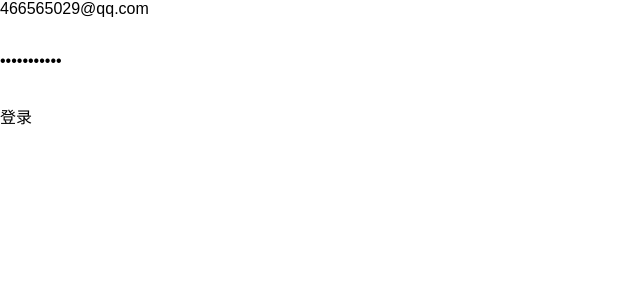
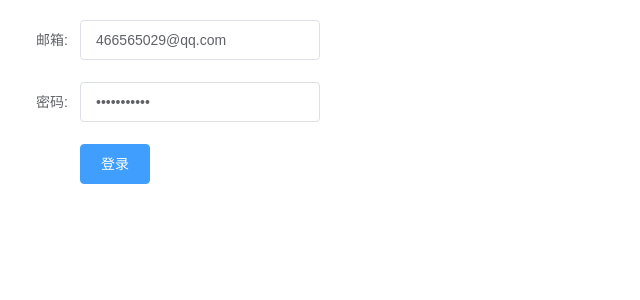
Before and after one commit to swxs/openapi_auth, a Vue app: page /#/ in a window 1280 px wide. Shown: the top 300 px of the page, without its empty margins (0-640 px from the left). Built offline with nearby package versions, Linux system fonts and the light colour scheme; the HTML template or start-up script is replaced by a standard one.

Commit message:
[swxs] feature: 基础功能

```diff
--- /dev/null
+++ b/src/api/auth.js
@@ -0,0 +1,22 @@
+import Vue from 'vue'
+
+const REGISTER_URL = 'api/authorize/user_auth/'
+const LOGIN_URL = 'api/authorize/token/auth/'
+const LOGOUT_URL = ''
+const REFRESH_TOKEN_URL = 'api/authorize/token/refresh/'
+
+export async function register(data) {
+  return Vue.axios.post(`${REGISTER_URL}`, data)
+}
+
+export async function login(data) {
+  return Vue.axios.post(`${LOGIN_URL}`, data)
+}
+
+export async function logout(data) {
+  return Vue.axios.post(`${LOGOUT_URL}`, data)
+}
+
+export async function refreshToken(data) {
+  return Vue.axios.post(`${REFRESH_TOKEN_URL}`, data)
+}
--- a/src/main.js
+++ b/src/main.js
@@ -1,8 +1,8 @@
 import Vue from 'vue'
+import './plugins/axios'
+import './plugins/element'
 import App from './App.vue'
 import router from './router'
-import './plugins/axios'
-import './plugins/element'
 
 Vue.config.productionTip = false
 
--- a/src/plugins/element.js
+++ b/src/plugins/element.js
@@ -1,4 +1,5 @@
 import Vue from 'vue'
 import ElementUI from 'element-ui'
+import 'element-ui/lib/theme-chalk/index.css'
 
 Vue.use(ElementUI)
--- a/src/views/index.vue
+++ b/src/views/index.vue
@@ -1,51 +1,56 @@
 <template>
-  <el-container class="container">
-    <div class="input-group">
-      <div class="org-code-input">
-        <input
+  <el-form
+    ref="form"
+    class="form"
+    :rules="rules"
+    :model="logins"
+    label-width="80px"
+  >
+    <el-form-item label="邮箱:">
+      <el-input
+        type="text"
         id="identifier"
-          v-model.trim="user_auth.identifier"
-          type="text"
         class="input-text"
-          placeholder="请输入手机号"
+        v-model.trim="logins.identifier"
+        placeholder="请输入邮箱"
         @blur="verify('identifier')"
         @focus="verify('identifier')"
-        />
-      </div>
-    </div>
-    <div ref="identifier" class="error-wrap">
-      <div class="error-text">请输入手机号</div>
-    </div>
-    <div class="input-group">
-      <div class="org-code-input">
-        <input
+      >
+      </el-input>
+      <span ref="identifier" class="error-wrap">
+        <span class="error-text">请输入邮箱!</span>
+      </span>
+    </el-form-item>
+
+    <el-form-item label="密码:">
+      <el-input
+        type="password"
         id="credential"
-          v-model.trim="user_auth.credential"
-          type="password"
         class="input-text"
+        v-model.trim="logins.credential"
         placeholder="请输入密码"
         @blur="verify('credential')"
         @focus="verify('credential')"
-        />
-      </div>
-    </div>
-    <div ref="credential" class="error-wrap">
-      <div class="error-text">请输入密码</div>
-    </div>
+      >
+      </el-input>
+      <span ref="credential" class="error-wrap">
+        <span class="error-text">请输入密码!</span>
+      </span>
+    </el-form-item>
+
+    <el-form-item>
       <el-button
-      push
+        label="登录"
+        type="primary"
+        class="btn"
         :loading="loadingState"
-      type="primary"
-      :disabled="
-        !user_auth.identifier || !user_auth.credential || loginDisabled
-      "
-      class="btn"
-      label="登录"
+        :disabled="!logins.identifier || !logins.credential || loginDisabled"
         @click="doLogin"
       >
         登录
       </el-button>
-  </el-container>
+    </el-form-item>
+  </el-form>
 </template>
 
 <script>
@@ -57,6 +62,7 @@ import {
   setRefreshToken,
   removeToken,
   removeRefreshToken,
+  base2obj,
 } from '../utils/auth'
 
 export default {
@@ -64,28 +70,39 @@ export default {
   data() {
     return {
       loadingState: false,
-      user_auth: {
+      logins: {
         ttype: 2,
         identifier: '466565029@qq.com',
         credential: 'qtreytqrwe1',
       },
+      rules: {
+        identifier: [
+          { required: true, message: '请输入邮箱!', trigger: 'blur' },
+        ],
+        credential: [
+          { required: true, message: '请输入密码!', trigger: 'blur' },
+        ],
+      },
       loginDisabled: false,
     }
+  },
+  mounted() {
+    // 在外部vue的window上添加postMessage的监听，并且绑定处理函数handleMessage
+    window.addEventListener('message', this.handleMessage)
   },
   computed: {},
   components: {},
   created() {},
-  async mounted() {},
   methods: {
     // 登录接口
     async doLogin() {
       this.verify('identifier')
       this.verify('credential')
-      if (!this.user_auth.identifier || !this.user_auth.credential) {
+      if (!this.logins.identifier || !this.logins.credential) {
         return false
       } else {
         this.loadingState = true // 设置请求加载状态
-        let loginInfo = { ...this.user_auth }
+        let loginInfo = { ...this.logins }
         let { code, data, msg } = await login(loginInfo)
         if (code == 0) {
           let token = data.token
@@ -93,12 +110,11 @@ export default {
           setToken(token)
           setRefreshToken(refreshToken)
           let userInfo = base2obj(token) // base64解码,获取用户信息
+          this.sendMessage({
+            token: token,
+            refreshToken: refreshToken,
+          })
           this.loadingState = false // 取消请求加载状态
-          if (this.redirect) {
-            location.href = this.redirect
-          } else {
-            location.href = '/home'
-          }
         } else if (code === 212) {
           this.loadingState = false
           this.loginDisabled = true
@@ -110,10 +126,34 @@ export default {
       }
     },
     verify(key) {
-      if (!this.user_auth[key]) {
+      if (!this.logins[key]) {
         this.$refs[key].classList.add('is-show')
       } else {
         this.$refs[key].classList.remove('is-show')
+      }
+    },
+    sendMessage(data) {
+      console.log('child send')
+      // 外部vue向iframe内部传数据
+      window.parent.postMessage(
+        {
+          cmd: 'returnToken',
+          params: data,
+        },
+        '*'
+      )
+    },
+    async handleMessage(event) {
+      // 根据上面制定的结构来解析iframe内部发回来的数据
+      const data = event.data
+      console.log(`child get [${data.cmd}]: ${data.params}`, data)
+      switch (data.cmd) {
+        case 'getToken':
+          // 业务逻辑
+          this.sendMessage({
+            token: getToken(),
+            refreshToken: getRefreshToken(),
+          })
       }
     },
   },
@@ -122,7 +162,14 @@ export default {
 
 <!-- Add "scoped" attribute to limit CSS to this component only -->
 <style lang="less" scoped>
-.container {
-  width: 580px;
+.form {
+  margin-top: 20px;
+  .el-input {
+    width: 240px;
+  }
+  .error-wrap {
+    color: #f98a8a;
+    margin-left: 20px;
+  }
 }
 </style>
```
Also changed, not shown: .eslintrc.js, 1 other file (tests, documents, lock files or other folders). Lines whose indentation alone changed are shown as unchanged.
